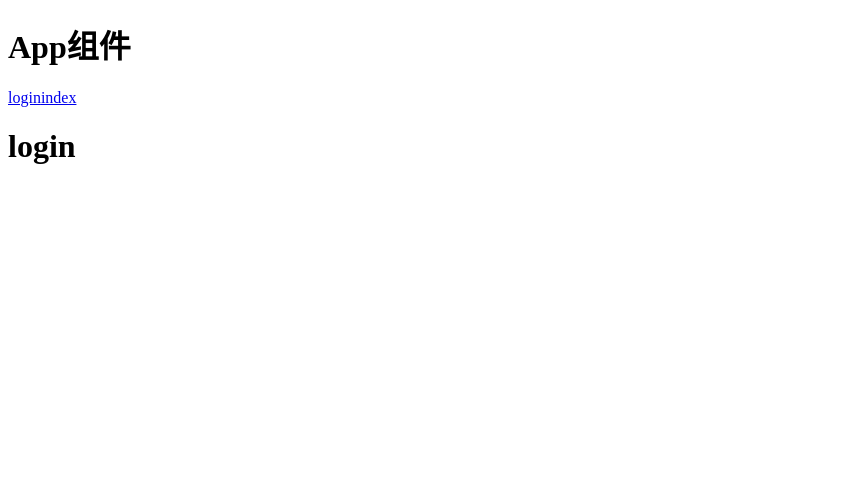
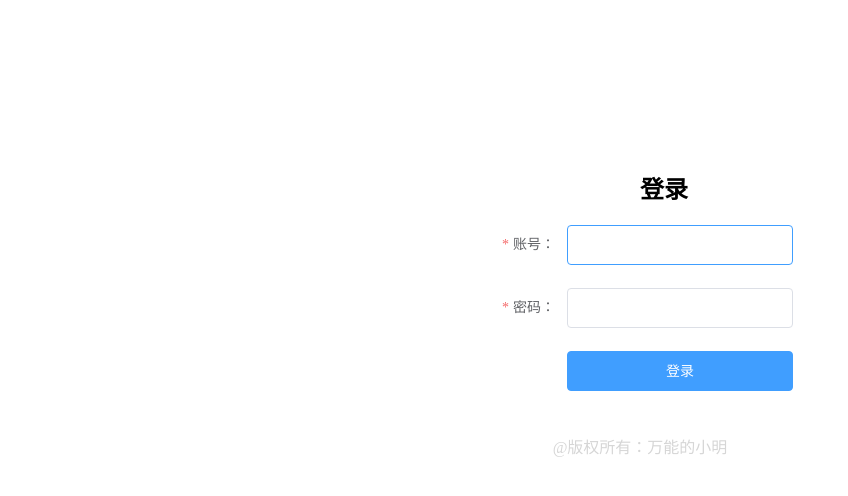
Before and after one commit to Bangsong/VueSPA, a Vue app: page /#/login in a window 1280 px wide. Shown: the top 496 px of the page, without its empty margins (0-848 px from the left). Built offline with nearby package versions, Linux system fonts and the light colour scheme.

Commit message:
引入element-ui

```diff
--- a/package.json
+++ b/package.json
@@ -30,5 +30,7 @@
     "webpack-cli": "^3.2.3",
     "webpack-dev-server": "^3.1.14"
   },
-  "dependencies": {}
+  "dependencies": {
+    "element-ui": "^2.5.4"
+  }
 }
--- a/src/App.vue
+++ b/src/App.vue
@@ -1,20 +1,11 @@
 <template>
   <div>
-      <h1>App组件</h1>
-      <router-link to="/login">login</router-link>
-      <router-link to="/index">index</router-link>
       <router-view></router-view>
   </div>
 </template>
 
 <script>
-export default {
-  data() {
-    return {
 
-    }
-  },
-}
 </script>
 
 <style scoped>
--- a/src/components/login.vue
+++ b/src/components/login.vue
@@ -1,6 +1,44 @@
 <template>
-  <div>
-<h1>login</h1>
+  <div @keyup.enter="onSubmit('form')">
+    <el-container>
+      <el-main>
+        <el-row type="flex" justify="center" style="margin-top:10%;">
+          <el-col :span="6"></el-col>
+          <el-col :span="6">
+            <h1>登录</h1>
+          </el-col>
+        </el-row>
+        <el-row type="flex" justify="center">
+          <el-col :span="6">
+            <el-form ref="form" :rules="rules" :model="form" label-width="80px">
+              <el-form-item label="账号：" prop="userId">
+                <el-input v-model="form.userId" clearable autofocus></el-input>
+              </el-form-item>
+              <el-form-item label="密码：" prop="password">
+                <el-input type="password" v-model="form.password" clearable></el-input>
+              </el-form-item>
+              <el-form-item>
+                <el-button
+                  type="primary"
+                  @click="onSubmit('form')"
+                  style="width:100%"
+                  :loading="loading"
+                  v-if="!loading"
+                >登录</el-button>
+                <el-button
+                  type="primary"
+                  @click="onSubmit"
+                  style="width:100%"
+                  :loading="loading"
+                  v-else
+                >登录中</el-button>
+              </el-form-item>
+            </el-form>
+          </el-col>
+        </el-row>
+      </el-main>
+      <el-footer>@版权所有：万能的小明</el-footer>
+    </el-container>
   </div>
 </template>
 
@@ -8,12 +46,46 @@
 export default {
   data() {
     return {
-
+      loading: false,
+      form: {
+        userId: "",
+        password: ""
+      },
+      rules: {
+        userId: [{ required: true, message: "账号不能为空", trigger: "burl" }],
+        password: [{ required: true, message: "密码不能为空", trigger: "burl" }]
+      }
+    };
+  },
+  methods: {
+    onSubmit(form) {
+      this.$refs[form].validate(valid => {
+        if (valid) {
+          this.loading = true;
+          setTimeout(() => {
+            let { userId, password } = this.form;
+            if (userId == "admin" && password == "123") {
+              localStorage.setItem("token", userId);
+              this.$router.push({ path: "/index" });
+            } else {
+              this.$message.error("账号或密码错误!");
+            }
+            this.loading = false;
+          }, 3000);
+          console.log("submit!");
+        }
+        else{
+          return false;
+        }
+      });
     }
-  },
-}
+  }
+};
 </script>
 
 <style scoped>
-
+.el-footer {
+  color: rgb(214, 214, 214);
+  text-align: center;
+}
 </style>
--- a/src/js/router.js
+++ b/src/js/router.js
@@ -8,4 +8,17 @@ const routes = [
     {path:'/index',component:Index}
 ];
 const router = new VueRouter({routes});
+router.beforeEach((to, from, next) => {
+    console.log(to);
+    console.log(from);
+    console.log(next);
+    if (to.path == "/login" || to.path == '/logout') {
+        localStorage.removeItem('token');
+    }
+    else {
+        localStorage.getItem('token') == null && next({ path: '/login' });
+    }
+    next();
+});
+
 export default router;
--- a/src/main.js
+++ b/src/main.js
@@ -1,12 +1,15 @@
 import Vue from 'vue';
 import VueRouter from 'vue-router';
+import ElementUI from 'element-ui';
+import 'element-ui/lib/theme-chalk/index.css';
 
 import App from './App.vue';
 import router from './js/router';
 
 Vue.use(VueRouter);
+Vue.use(ElementUI);
 
 new Vue({
-    render:h=>h(App),
+    render: h => h(App),
     router
 }).$mount("#app");
```
